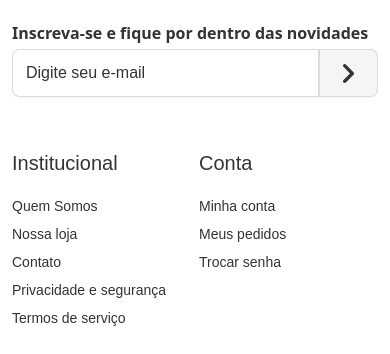
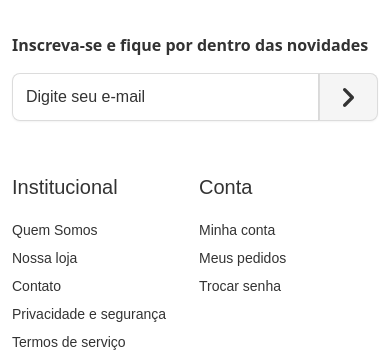
Before and after one commit to thayna-bezerra/akag-clean21, a website: page index.html in a window 390 px wide. Shown: the part 10659-11013 px from the top of the page. Drawn offline with nearby package versions, Linux system fonts and the light colour scheme; files that its build step writes are made by us from their sources.

Commit message:
spacing adjustments

```diff
--- a/src/sections/akag-footer.html
+++ b/src/sections/akag-footer.html
@@ -28,7 +28,7 @@
                         </div>
                     </div>
                     <form class="max-w-sm my-6">
-                        <p class="text-base md:text-lg text-gray-800 mb-1 font-bold">
+                        <p class="text-base md:text-lg text-gray-800 py-3 mb-1 font-bold">
                             Inscreva-se e fique por dentro das novidades
                         </p>
                         <div class="flex">
@@ -49,7 +49,7 @@
                     </form>
                 </div>
 
-                <div class="mb-5 flex flex-col text-left md:text-left">
+                <div class="mb-5 flex flex-col text-left md:text-left md:ml-5">
                     <p class="text-gray-800 text-xl font-normal font-manrope">
                         Institucional
                     </p>
@@ -82,7 +82,7 @@
                     </ul>
                 </div>
 
-                <div class="mb-5 flex flex-col text-left md:text-left">
+                <div class="mb-5 flex flex-col text-left md:text-leftmd:ml-5">
                     <p class="text-gray-800 text-xl font-normal font-manrope">
                         Conta
                     </p>
--- a/src/sections/akag-kit.html
+++ b/src/sections/akag-kit.html
@@ -18,7 +18,7 @@
             <img src="./src/assets/svg-product-kit.svg" alt="Imagem dos Produtos do Kit Clean21" class="md:h-[345px] mb-4 md:mb-0">
             <div class="flex items-start space-x-2">
                 <img src="./src/assets/svg-check.svg" class="w-7 pt-1">
-                <p class="text-blue text-base md:text-xl font-manrope font-extrabold leading-10">
+                <p class="text-blue text-base md:text-xl font-manrope font-extrabold leading-10 md:pr-8">
                     <span class="text-white py-1 bg-orange-100">
                         Kit com os produtos físicos
                     </span>
@@ -31,7 +31,7 @@
             <img src="./src/assets/svg-app.svg" alt="Imagem 2" class="md:h-[345px] mb-4 md:mb-0">
             <div class="flex items-start space-x-2">
                 <img src="./src/assets/svg-check.svg" alt="Imagem do Aplicativo Clean21" class="w-7 pt-1">
-                <p class="text-blue text-base md:text-xl font-manrope font-extrabold leading-10">
+                <p class="text-blue text-base md:text-xl font-manrope font-extrabold leading-10 md:pr-8">
                     <span class="text-white py-1 bg-orange-100">
                         Acesso ao aplicativo exclusivo
                     </span>
```
